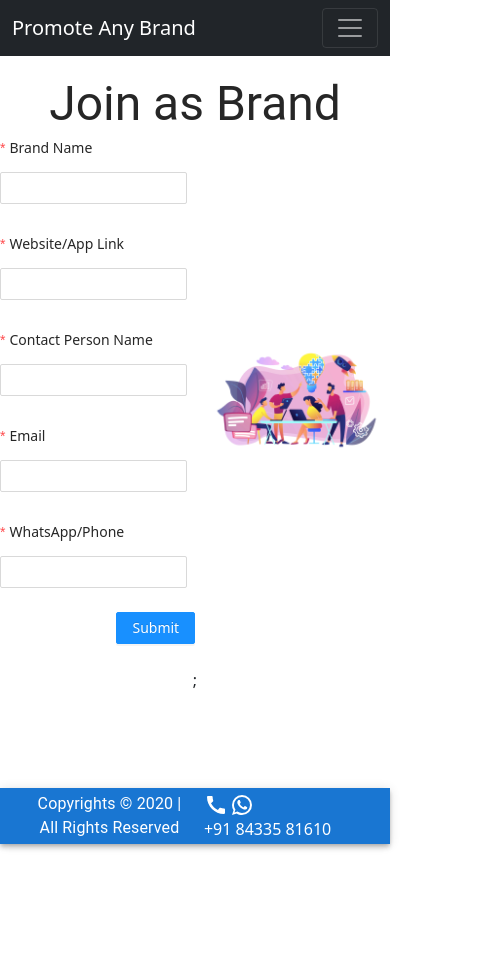
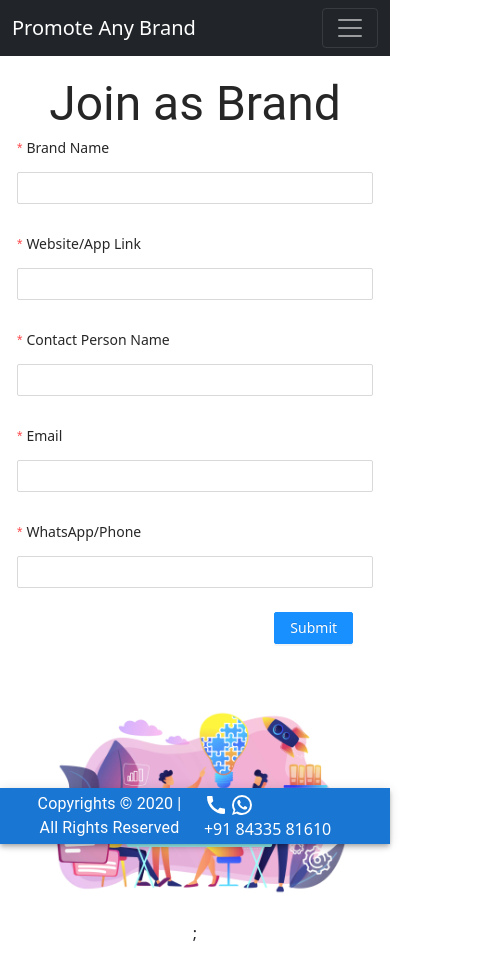
Before and after one commit to Saifu0/promoteanybrand, a React (Create React App) app: page /brand in a window 390 px wide. Shown: the whole page, 492 px wide, since content can reach past the window. Before the commit the page ends 844 px from the top, so only its background shows below. Built offline with nearby package versions, Linux system fonts and the light colour scheme.

Commit message:
made brand and influencer page responsive

```diff
--- a/src/Component/DetailForm.js
+++ b/src/Component/DetailForm.js
@@ -30,7 +30,7 @@ function DetailForm({ type }) {
   return (
     <div>
       <Grid container alignItems='center' justifyContent="center" spacing={2}>
-        <Grid item xs={6} >
+        <Grid item xs={11} sm={8} md={6}>
           <Form
             name='basic'
             ref={formRef}
@@ -94,7 +94,7 @@ function DetailForm({ type }) {
             </Form.Item>
           </Form>
         </Grid>
-        <Grid item xs={6} justifyContent="center">
+        <Grid item xs={11} sm={4} md={6} justifyContent="center">
           <img src={AsBrand} alt='as_brand' style={{ width: "100%" }} />
         </Grid>
       </Grid>
```
